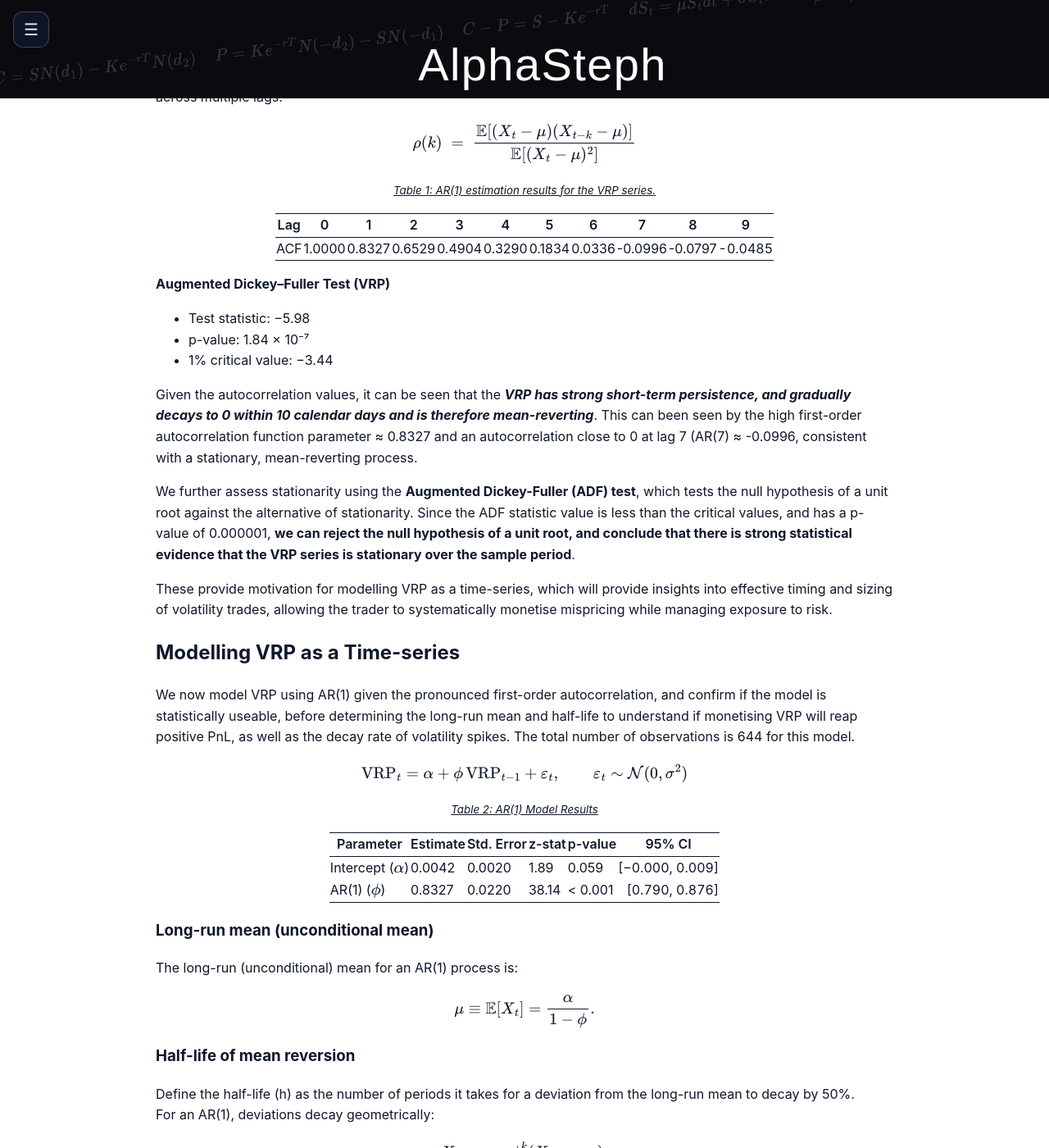
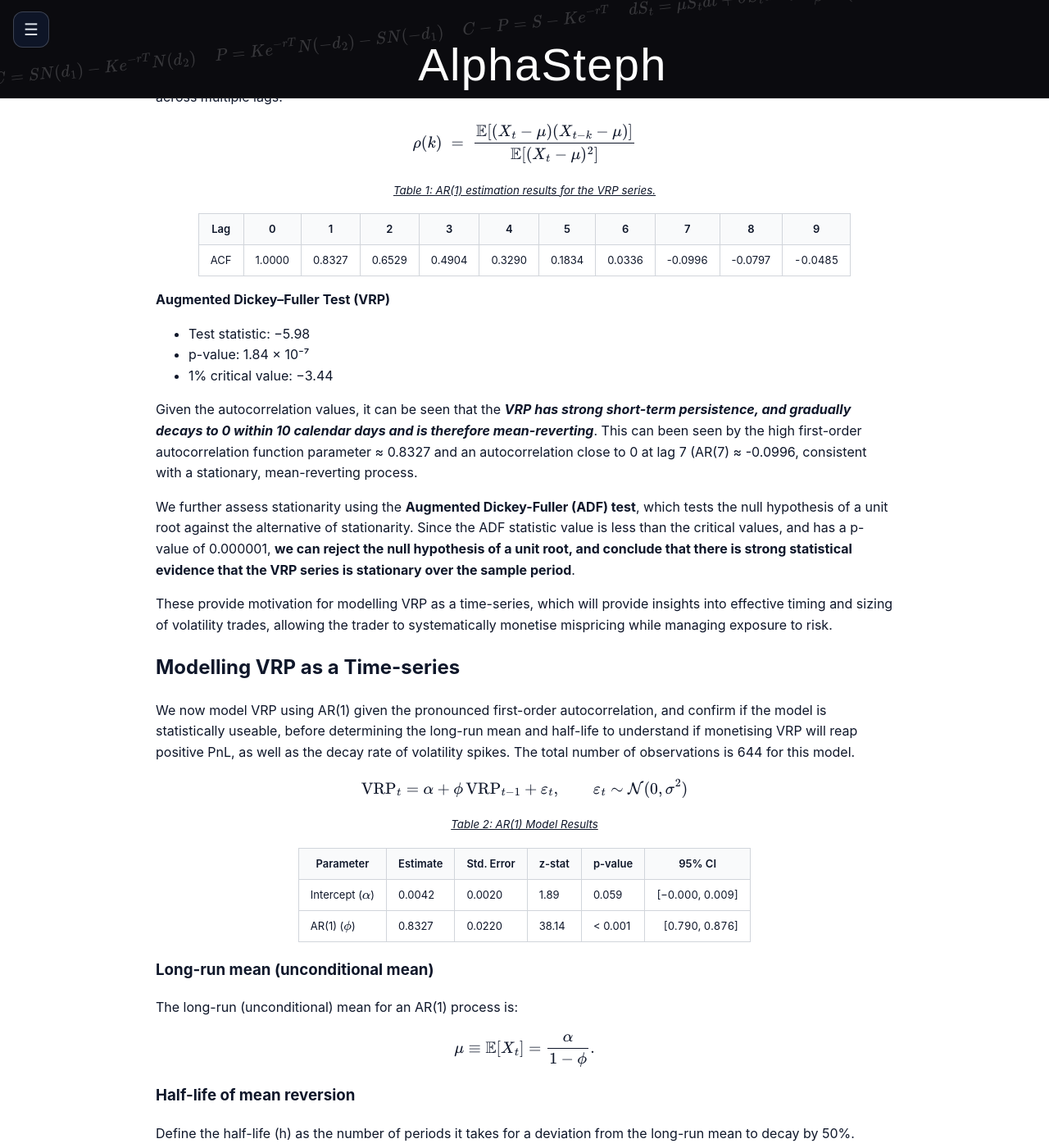
Before and after one commit to sljy1995/StephTheAlpha, a Jekyll site: the page built from _posts/2025-12-25-monetising-vrp-for-aapl.md, in a window 1280 px wide and 1400 px high, scrolled down 1957 px. Shown: the whole window at 82% size. Built offline with Jekyll 4.4.1, drawn with Linux system fonts in a browser that asks for light colours; some web fonts are replaced.

Commit message:
Update custom.css

```diff
--- a/assets/css/custom.css
+++ b/assets/css/custom.css
@@ -235,54 +235,49 @@ body.nav-open{ overflow-x: hidden; }
   font-weight: 600;
 }
 .nav a:hover{ background: rgba(226, 232, 240, 0.1); }
-
 /* =========================
-   COMPACT RESEARCH TABLES
+   RESEARCH TABLES (CLEAN)
    ========================= */
 
 .content table,
 article table,
 .prose table{
-  width: fit-content;
+  width: auto;                 /* fit-content can make it look squeezed */
   max-width: 100%;
   border-collapse: collapse;
   border-spacing: 0;
   background: #ffffff;
-  border-top: 1.5px solid #0f172a;
-  border-bottom: 1.5px solid #0f172a;
-  margin-left: auto;
-  margin-right: auto;
-}
+
+  /* outer border */
+  border: 1px solid #d1d5db;
+
+  margin: 16px auto;
 }
 
+/* inner grid + padding */
 .content th,
 .content td,
 article th,
 article td,
 .prose th,
 .prose td{
-  padding: 10px 14px;          /* MUCH tighter */
-  font-size: 13px;            /* smaller, research-y */
+  padding: 10px 14px;
+  font-size: 13px;
   line-height: 1.3;
-  border-bottom: 1px solid rgba(15, 23, 42, 0.15);
   vertical-align: middle;
-  border: 1px solid #d1d5db;   /* inner borders */
+
+  border: 1px solid #d1d5db;   /* ✅ inner borders */
 }
 
+/* header styling */
 .content thead th,
 article thead th,
 .prose thead th{
   font-weight: 600;
-  border-bottom: 1.5px solid #0f172a;
+  background: #f9fafb;
 }
 
-.content tbody tr:last-child td,
-article tbody tr:last-child td,
-.prose tbody tr:last-child td{
-  border-bottom: none;
-}
-
-/* Optional: right-align numeric columns */
+/* Optional: right-align last column (numbers) */
 .content td:last-child,
 article td:last-child,
 .prose td:last-child{
```
